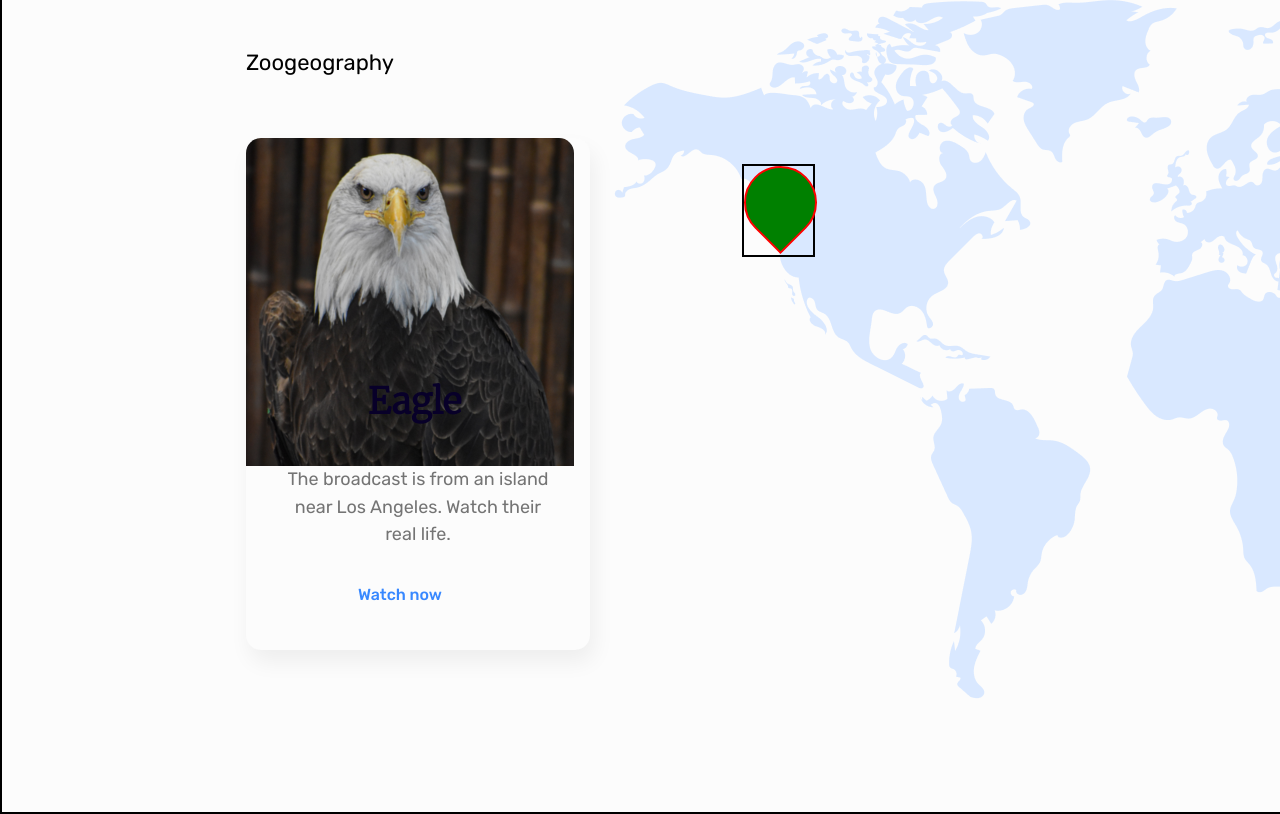
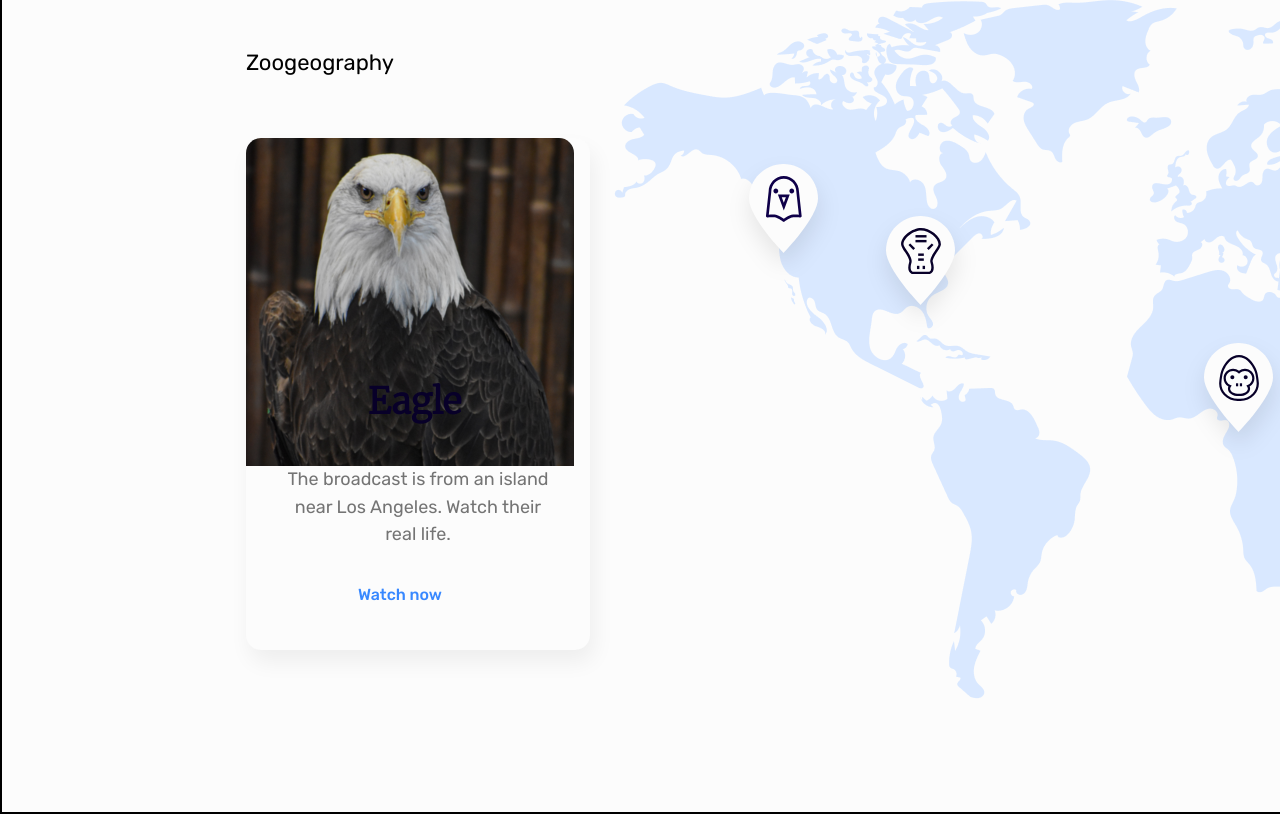
Before and after one commit to Maggos-sketch/online-zoo, a plain HTML site: page landing/index.html in a window 1280 px wide. Shown: the part 4714-5528 px from the top of the page. Drawn offline with Linux system fonts and the light colour scheme; files whose address does not match are found by name.

Commit message:
feat: add zoo-map section

```diff
--- a/landing/index.html
+++ b/landing/index.html
@@ -286,8 +286,24 @@
     </div>
     <div class="zoogeography-map">
       <div class="zoo-animal-marker" id="eagle-marker">
-        <!-- <input type="image" src="media/zoogeography/icons/Ellipse 9.svg" class="beab"> -->
-        <div class="el"></div>
+        <img src="media/zoogeography/icons/non-active-elips.svg" alt="" class="non-active-elips">
+        <img src="media/zoogeography/icons/active-elips.svg" alt="" class="active-elips">
+        <input type="image" src="media/zoogeography/icons/eagle.svg" class="animal-icon">
+      </div>
+      <div class="zoo-animal-marker" id="alligator-marker">
+        <img src="media/zoogeography/icons/non-active-elips.svg" alt="" class="non-active-elips">
+        <img src="media/zoogeography/icons/active-elips.svg" alt="" class="active-elips">
+        <input type="image" src="media/zoogeography/icons/crockodile.svg" class="animal-icon">
+      </div>
+      <div class="zoo-animal-marker" id="gorilla-marker">
+        <img src="media/zoogeography/icons/non-active-elips.svg" alt="" class="non-active-elips">
+        <img src="media/zoogeography/icons/active-elips.svg" alt="" class="active-elips">
+        <input type="image" src="media/zoogeography/icons/gorilla.svg" class="animal-icon">
+      </div>
+      <div class="zoo-animal-marker" id="panda-marker">
+        <img src="media/zoogeography/icons/non-active-elips.svg" alt="" class="non-active-elips">
+        <img src="media/zoogeography/icons/active-elips.svg" alt="" class="active-elips">
+        <input type="image" src="media/zoogeography/icons/panda.svg" class="animal-icon" id="panda-img">
       </div>
     </div>
   </section>
--- a/landing/style.css
+++ b/landing/style.css
@@ -1039,33 +1039,75 @@ h3 {
 }
 
 .zoo-animal-marker {
-  position: relative;
+  position: absolute;
   width: 69px;
   height: 89px;
-  border: 2px solid black;
   padding: 0;
+  margin: 0;
 }
 
 #eagle-marker {
-  left: 128px;
+  left: 135px;
   top: 164px;
 }
 
-.ellipse {
-  position: absolute;
-  width: 69px;
-  height: 89px;
-  border: 2px solid green;
-}
-.beab {
-  border: 2px solid gray;
+#alligator-marker {
+  left: 272.13px;
+  top: 216px;
 }
 
-.el {
-  width: 69px;
-  height: 69px;
-  border-radius: 50% 50% 0% 50%;
-  background: green;
-  transform: rotate(45deg);
-  border: 2px solid red;
+#gorilla-marker {
+  left: 590.13px;
+  top: 343px;
 }
+
+#panda-marker {
+  left: 909px;
+  top: 204px;
+}
+
+.non-active-elips {
+  position: absolute;
+  left: -21px;
+  top: -10px;
+}
+
+.animal-icon {
+  position: absolute;
+  left: 15px;
+  top: 12px;
+}
+
+#panda-img {
+  left: 13px;
+  top: 17px;
+}
+
+.zoo-animal-marker:hover .non-active-elips {
+  display: none;
+}
+
+.zoo-animal-marker .active-elips {
+  display: none;
+}
+
+.zoo-animal-marker:hover .active-elips {
+  display: inline;
+}
+
+.active-elips {
+  position: absolute;
+  top: -5px;
+  left: -20px;
+}
+
+.zoo-animal-marker:hover .animal-icon {
+  width: 52.87px;
+  height: 66.88px;
+  top: 20px;
+  left: 23px;
+}
+
+.zoo-animal-marker:hover #panda-img {
+  left: 22px;
+}
```
Also changed, not shown: landing/media/zoogeography/icons/Ellipse 9.png (added), landing/media/zoogeography/icons/active-elips.svg (added), landing/media/zoogeography/icons/non-active-elips.svg (renamed from landing/media/zoogeography/icons/animal-ellipse.svg).
